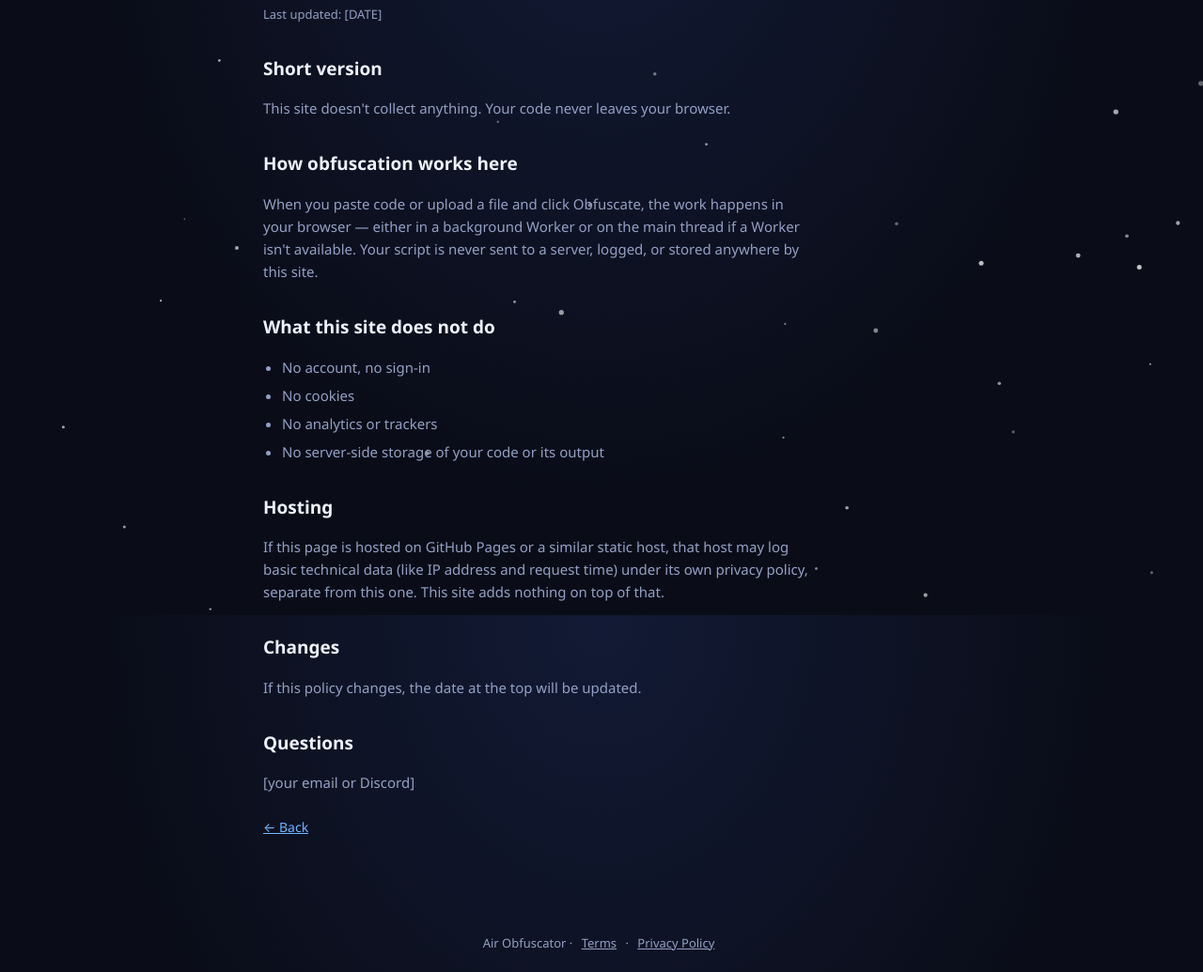
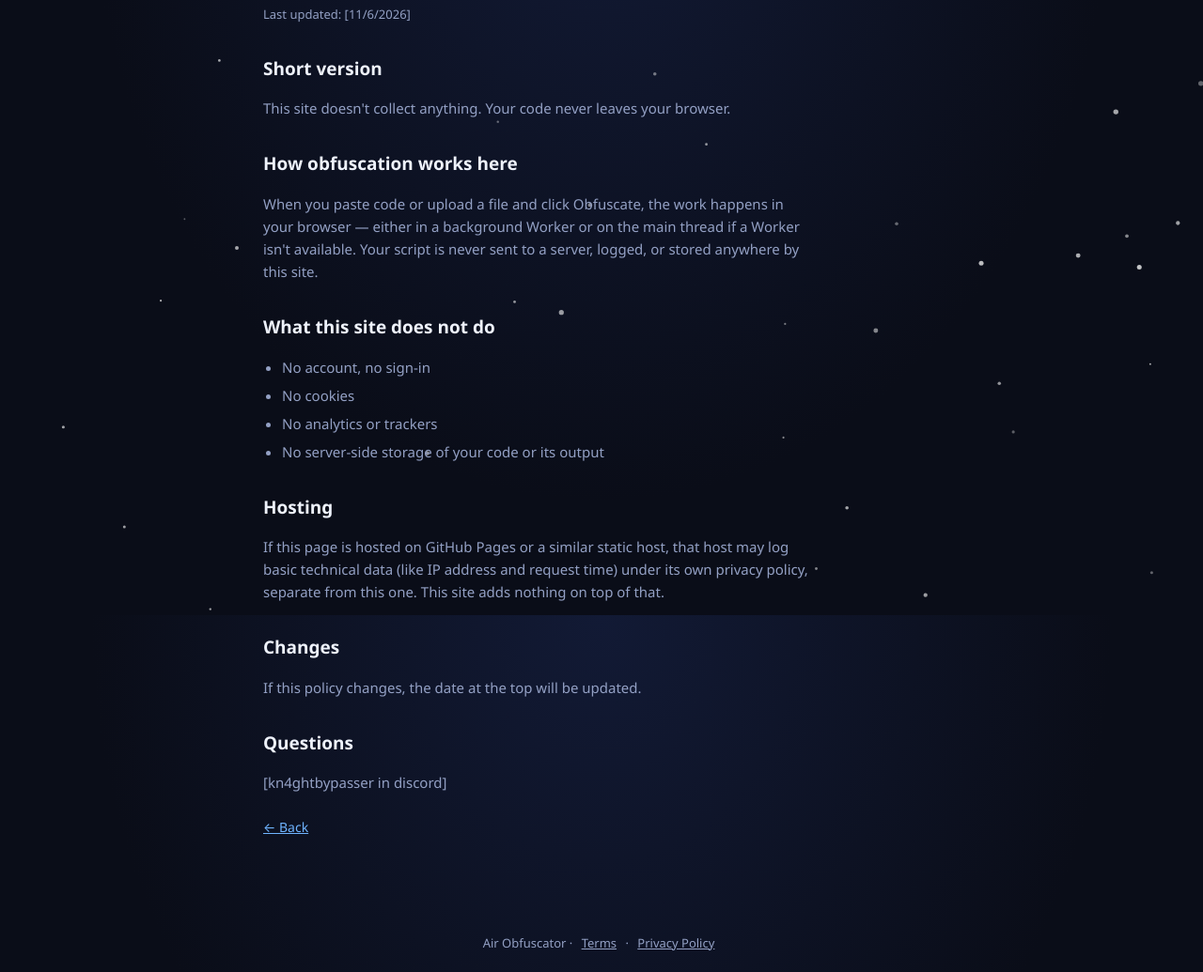
Before and after one commit to kn4ght-security/Air-obfuscator, a plain HTML site: page policy.html in a window 1280 px wide. Shown: the part 145-1180 px from the top of the page at 94% size. Drawn offline with Linux system fonts and the light colour scheme.

Commit message:
Update privacy policy last updated date and contact info

```diff
--- a/policy.html
+++ b/policy.html
@@ -15,7 +15,7 @@
   </header>
 
   <h1>Privacy Policy</h1>
-  <p class="updated">Last updated: [DATE]</p>
+  <p class="updated">Last updated: [11/6/2026]</p>
 
   <div class="article">
     <h2>Short version</h2>
@@ -39,7 +39,7 @@
     <p>If this policy changes, the date at the top will be updated.</p>
 
     <h2>Questions</h2>
-    <p>[your email or Discord]</p>
+    <p>[kn4ghtbypasser in discord]</p>
 
     <a class="back" href="index.html">&larr; Back</a>
   </div>
```
